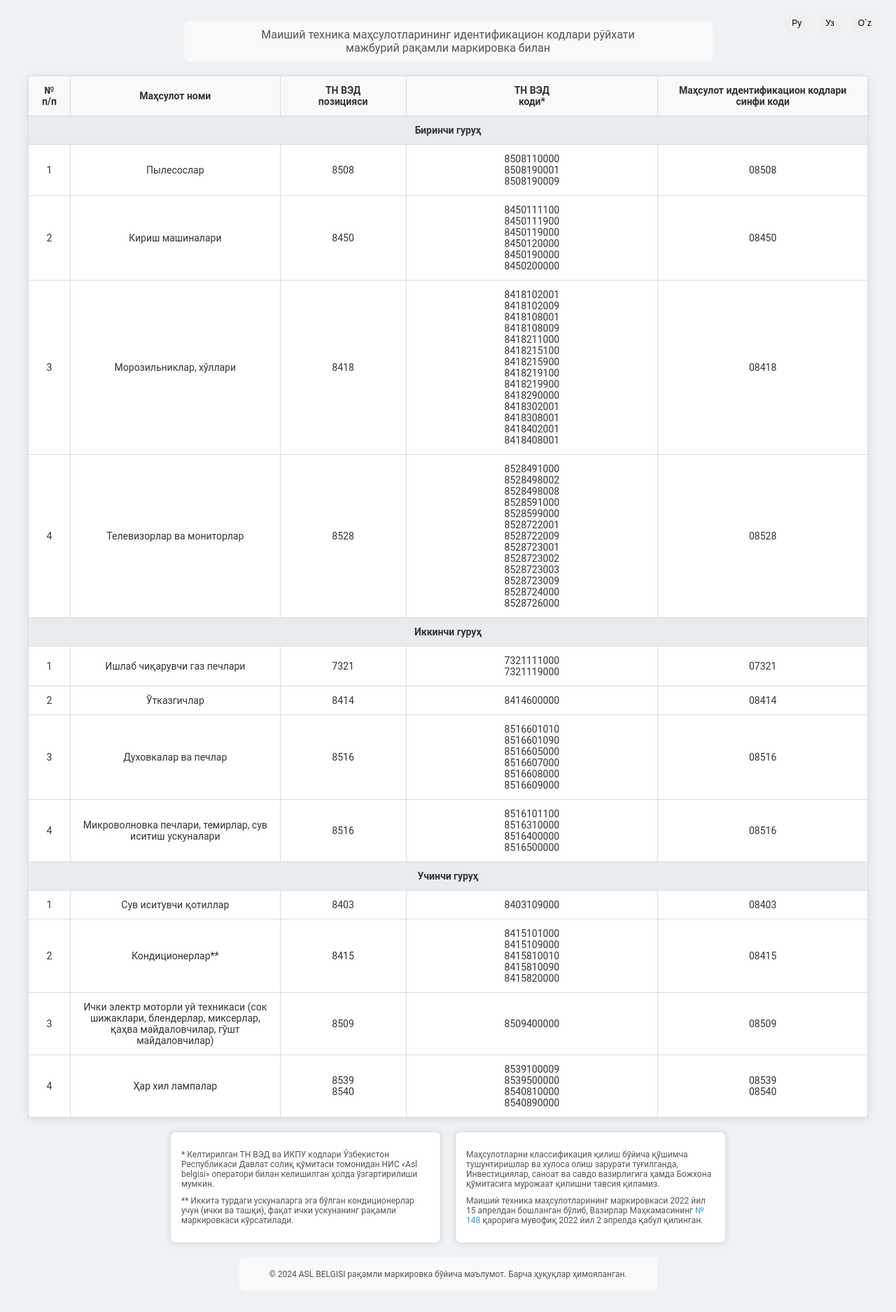
After one commit to Alexandersuz/ICOHAPFAB, a PHP site: page /uz in a window 1280 px wide. The commit adds this page. Shown: the whole page at 70% size. Run offline with PHP 8.4, Linux system fonts and the light colour scheme.

Commit message:
Стили перенесены в resources/styles Добавлены 2 языка - Узбекский (Кириллица) и Узбекский (Латиница). Скорее всего нужны будут правки перевода Настроены перенаправления в .htaccess Обновлены стили Рефакторинг

```diff
--- /dev/null
+++ b/resources/styles/styles.css
@@ -0,0 +1,130 @@
+        body {
+            font-family: 'Roboto', sans-serif; /* Шрифт Roboto */
+            background-color: #eef2f4; /* Светлый фон */
+            color: #333;
+            margin: 0;
+            padding: 20px;
+        }
+        h1 {
+            text-align: center;
+            font-size: 22px; /* Уменьшил размер шрифта */
+            margin: 0 0 20px; /* Убрал верхний отступ, оставил нижний */
+            color: #2c3e50; /* Тёмно-синий цвет заголовка */
+            width: 1090px; /* Установлена ширина заголовка такая же, как у таблицы */
+            margin-left: auto; /* Центрирование по горизонтали */
+            margin-right: auto; /* Центрирование по горизонтали */
+        }
+        table {
+            width: 100%; /* Ширина таблицы 100% */
+            max-width: 1200px; /* Максимальная ширина таблицы */
+            border-collapse: collapse;
+            margin: 0 auto 20px; /* Центрирование таблицы */
+            background-color: #fff;
+            box-shadow: 0 2px 12px rgba(0, 0, 0, 0.1); /* Тень для таблицы */
+            border-radius: 8px; /* Закругленные углы */
+        }
+        table, th, td {
+            border: 1px solid #ddd; /* Более светлый цвет для границ */
+        }
+        th, td {
+            padding: 12px; /* Увеличил отступы */
+            text-align: center; /* Выравнивание по центру */
+            font-size: 14px; /* Уменьшил размер шрифта */
+        }
+        th {
+            background-color: #f9f9f9; /* Светлый фон для заголовков */
+            font-weight: bold; /* Полужирный шрифт для заголовков */
+            position: sticky; /* Закрепление заголовков */
+            top: 0; /* Положение при скролле */
+            z-index: 10; /* Уровень отображения заголовка */
+        }
+        tr:hover { /* Эффект наведения */
+            background-color: #f1f1f1; /* Светло-серый фон при наведении */
+        }
+        th.index-column {
+            width: 5%; /* Устанавливаем ширину для колонки "№ п/п" */
+        }
+        th.product-name-column {
+            width: 25%; /* Устанавливаем ширину для колонки "Название продукта" */
+        }
+        th.tnved-position-column {
+            width: 15%; /* Устанавливаем ширину для колонки "Позиция ТН ВЭД" */
+        }
+        th.tnved-code-column {
+            width: 30%; /* Устанавливаем ширину для колонки "Код ТН ВЭД*" */
+        }
+        th.product-id-code-class-column {
+            width: 25%; /* Устанавливаем ширину для колонки "Код класса идентификационных кодов продукции" */
+        }
+        .form-container {
+            display: flex;
+            justify-content: center; /* Распределение форм по ширине */
+            gap: 20px;
+            margin-top: 20px; /* Отступ сверху */
+        }
+        .form {
+            width: 355px; /* Ширина форм */
+            padding: 15px; /* Отступ внутри форм */
+            background-color: #fff;
+            border: 1px solid #ddd; /* Более светлый цвет для границ */
+            box-shadow: 0px 0px 10px rgba(0, 0, 0, 0.1); /* Тень для форм */
+            border-radius: 8px; /* Закругленные углы */
+        }
+        .form p {
+            margin: 10px 0; /* Отступы для параграфов */
+            font-size: 12px; /* Уменьшил размер шрифта для текста в формах */
+            color: #555; /* Более светлый цвет текста */
+        }
+        a {
+            color: #3498db; /* Цвет ссылок */
+            text-decoration: none; /* Убрал подчеркивание */
+        }
+        a:hover {
+            text-decoration: underline; /* Подчеркивание при наведении */
+        }
+        header, footer {
+            width: 100%; /* Полная ширина */
+            margin: 10px auto; /* Центрирование */
+            text-align: center;
+            background-color: #f9f9f9; /* Светлый фон */
+            color: #555; /* Цвет текста */
+            border-radius: 8px; /* Закругленные углы */
+        }
+
+        header {
+            max-width: 715px; /* Максимальная ширина для заголовка */
+            padding: 10px 20px; /* Отступы в заголовке */
+            font-size: 16px; /* Размер шрифта в заголовке */
+            margin-bottom: 20px; /* Отступ снизу */
+        }
+
+        footer {
+            max-width: 587px; /* Максимальная ширина для футера */
+            padding: 5px; /* Отступы в футере */
+            font-size: 12px; /* Размер шрифта в футере */
+            margin-top: 20px; /* Отступ сверху */
+        }
+
+        .language-selector {
+            position: absolute;
+            top: 20px;
+            right: 20px; /* Переместил влево */
+            text-align: right;
+        }
+        .lang-button {
+            padding: 6px 10px; /* Уменьшен размер кнопок */
+            border: none;
+            border-radius: 5px;
+            cursor: pointer;
+            margin: 0 5px;
+            font-size: 12px; /* Уменьшен размер шрифта */
+            transition: background-color 0.3s, color 0.3s;
+        }
+        .lang-button.active {
+            background-color: #3498db;
+            color: white;
+        }
+        .lang-button:hover {
+            background-color: #2980b9;
+            color: white;
+        }
--- /dev/null
+++ b/uz.php
@@ -0,0 +1,83 @@
+<!DOCTYPE html>
+<html lang="uz">
+<head>
+    <meta charset="UTF-8">
+    <meta name="viewport" content="width=device-width, initial-scale=1.0">
+    <title>Маиший техника маҳсулотларининг идентификацион кодлари ASL BELGISI учун</title>
+    <meta name="description" content="Маиший техника маҳсулотларининг идентификацион кодлари рўйхати, Ўзбекистон Республикаси ҳукуматининг қарорига мувофиқ мажбурий рақамли маркировка билан.">
+    <meta name="keywords" content="идентификацион кодлар, маиший техника, рақамли маркировка, Ўзбекистон, ТН ВЭД, ASL BELGISI">
+    <meta name="author" content="Про UZUM | prouzum.uz | Alexander.S">
+    <link rel="stylesheet" href="resources/styles/styles.css">
+</head>
+<body>
+    <div class="language-selector">
+            <button class="lang-button" onclick="window.location.href='/ru'">Ру</button>
+            <button class="lang-button" onclick="window.location.href='/uz'">Уз</button>
+            <button class="lang-button" onclick="window.location.href='/oz'">O`z</button>
+    </div>
+
+    <header>
+        Маиший техника маҳсулотларининг идентификацион кодлари рўйхати <br> мажбурий рақамли маркировка билан
+    </header>
+
+    <table>
+    <thead>
+        <tr>
+            <th class="index-column">№ <br>п/п</th>
+            <th class="product-name-column">Маҳсулот номи</th>
+            <th class="tnved-position-column">ТН ВЭД <br>позицияси</th>
+            <th class="tnved-code-column">ТН ВЭД <br>коди*</th>
+            <th class="product-id-code-class-column">Маҳсулот идентификацион кодлари синфи коди</th>
+        </tr>
+    </thead>
+        <tbody>
+            <?php
+            $data = [
+                ['Group' => 'Биринчи гуруҳ'],
+                ['Index' => '1', 'Product Name' => 'Пылесослар', 'TNVED Position' => '8508', 'TNVED Code' => '8508110000<br>8508190001<br>8508190009', 'Product ID Code Class' => '08508'],
+                ['Index' => '2', 'Product Name' => 'Кириш машиналари', 'TNVED Position' => '8450', 'TNVED Code' => '8450111100<br>8450111900<br>8450119000<br>8450120000<br>8450190000<br>8450200000', 'Product ID Code Class' => '08450'],
+                ['Index' => '3', 'Product Name' => 'Морозильниклар, хўллари', 'TNVED Position' => '8418', 'TNVED Code' => '8418102001<br>8418102009<br>8418108001<br>8418108009<br>8418211000<br>8418215100<br>8418215900<br>8418219100<br>8418219900<br>8418290000<br>8418302001<br>8418308001<br>8418402001<br>8418408001', 'Product ID Code Class' => '08418'],
+                ['Index' => '4', 'Product Name' => 'Телевизорлар ва мониторлар', 'TNVED Position' => '8528', 'TNVED Code' => '8528491000<br>8528498002<br>8528498008<br>8528591000<br>8528599000<br>8528722001<br>8528722009<br>8528723001<br>8528723002<br>8528723003<br>8528723009<br>8528724000<br>8528726000', 'Product ID Code Class' => '08528'],
+                ['Group' => 'Иккинчи гуруҳ'],
+                ['Index' => '1', 'Product Name' => 'Ишлаб чиқарувчи газ печлари', 'TNVED Position' => '7321', 'TNVED Code' => '7321111000<br>7321119000', 'Product ID Code Class' => '07321'],
+                ['Index' => '2', 'Product Name' => 'Ўтказгичлар', 'TNVED Position' => '8414', 'TNVED Code' => '8414600000', 'Product ID Code Class' => '08414'],
+                ['Index' => '3', 'Product Name' => 'Духовкалар ва печлар', 'TNVED Position' => '8516', 'TNVED Code' => '8516601010<br>8516601090<br>8516605000<br>8516607000<br>8516608000<br>8516609000', 'Product ID Code Class' => '08516'],
+                ['Index' => '4', 'Product Name' => 'Микроволновка печлари, темирлар, сув иситиш ускуналари', 'TNVED Position' => '8516', 'TNVED Code' => '8516101100<br>8516310000<br>8516400000<br>8516500000', 'Product ID Code Class' => '08516'],
+                ['Group' => 'Учинчи гуруҳ'],
+                ['Index' => '1', 'Product Name' => 'Сув иситувчи қотиллар', 'TNVED Position' => '8403', 'TNVED Code' => '8403109000', 'Product ID Code Class' => '08403'],
+                ['Index' => '2', 'Product Name' => 'Кондиционерлар**', 'TNVED Position' => '8415', 'TNVED Code' => '8415101000<br>8415109000<br>8415810010<br>8415810090<br>8415820000', 'Product ID Code Class' => '08415'],
+                ['Index' => '3', 'Product Name' => 'Ички электр моторли уй техникаси (сок шижаклари, блендерлар, миксерлар, қаҳва майдаловчилар, гўшт майдаловчилар)', 'TNVED Position' => '8509', 'TNVED Code' => '8509400000', 'Product ID Code Class' => '08509'],
+                ['Index' => '4', 'Product Name' => 'Ҳар хил лампалар', 'TNVED Position' => '8539<br>8540', 'TNVED Code' => '8539100009<br>8539500000<br>8540810000<br>8540890000', 'Product ID Code Class' => '08539<br>08540'],
+            ];
+
+            foreach ($data as $row) {
+                if (isset($row['Group'])) {
+                    echo '<tr><td colspan="5" style="font-weight:bold; text-align:center; background-color:#e9ecef;">' . $row['Group'] . '</td></tr>';
+                } else {
+                    echo "<tr>";
+                    echo "<td>" . $row['Index'] . "</td>";
+                    echo "<td>" . $row['Product Name'] . "</td>";
+                    echo "<td>" . $row['TNVED Position'] . "</td>";
+                    echo "<td>" . nl2br($row['TNVED Code']) . "</td>";
+                    echo "<td>" . nl2br($row['Product ID Code Class']) . "</td>";
+                    echo "</tr>";
+                }
+            }
+            ?>
+        </tbody>
+    </table>
+    <div class="form-container">
+        <div class="form">
+            <p>* Келтирилган ТН ВЭД ва ИКПУ кодлари Ўзбекистон Республикаси Давлат солиқ қўмитаси томонидан НИС «Asl belgisi» оператори билан келишилган ҳолда ўзгартирилиши мумкин.</p>
+            <p>** Иккита турдаги ускуналарга эга бўлган кондиционерлар учун (ички ва ташқи), фақат ички ускунанинг рақамли маркировкаси кўрсатилади.</p>
+        </div>
+        <div class="form">
+            <p>Маҳсулотларни классификация қилиш бўйича қўшимча тушунтиришлар ва хулоса олиш зарурати туғилганда, Инвестициялар, саноат ва савдо вазирлигига ҳамда Божхона қўмитасига мурожаат қилишни тавсия қиламиз.</p>
+            <p>Маиший техника маҳсулотларининг маркировкаси 2022 йил 15 апрелдан бошланган бўлиб, Вазирлар Маҳкамасининг <a href="https://lex.uz/docs/5939822" target="_blank">№ 148</a> қарорига мувофиқ 2022 йил 2 апрелда қабул қилинган.</p>
+        </div>
+    </div>
+    <footer>
+        <p>&copy; 2024 ASL BELGISI рақамли маркировка бўйича маълумот. Барча ҳуқуқлар ҳимояланган.</p>
+    </footer>
+</body>
+</html>
```
Also changed, not shown: index.php (+1 -94 lines), oz.php (added, +83 -0 lines), .htaccess (added).
